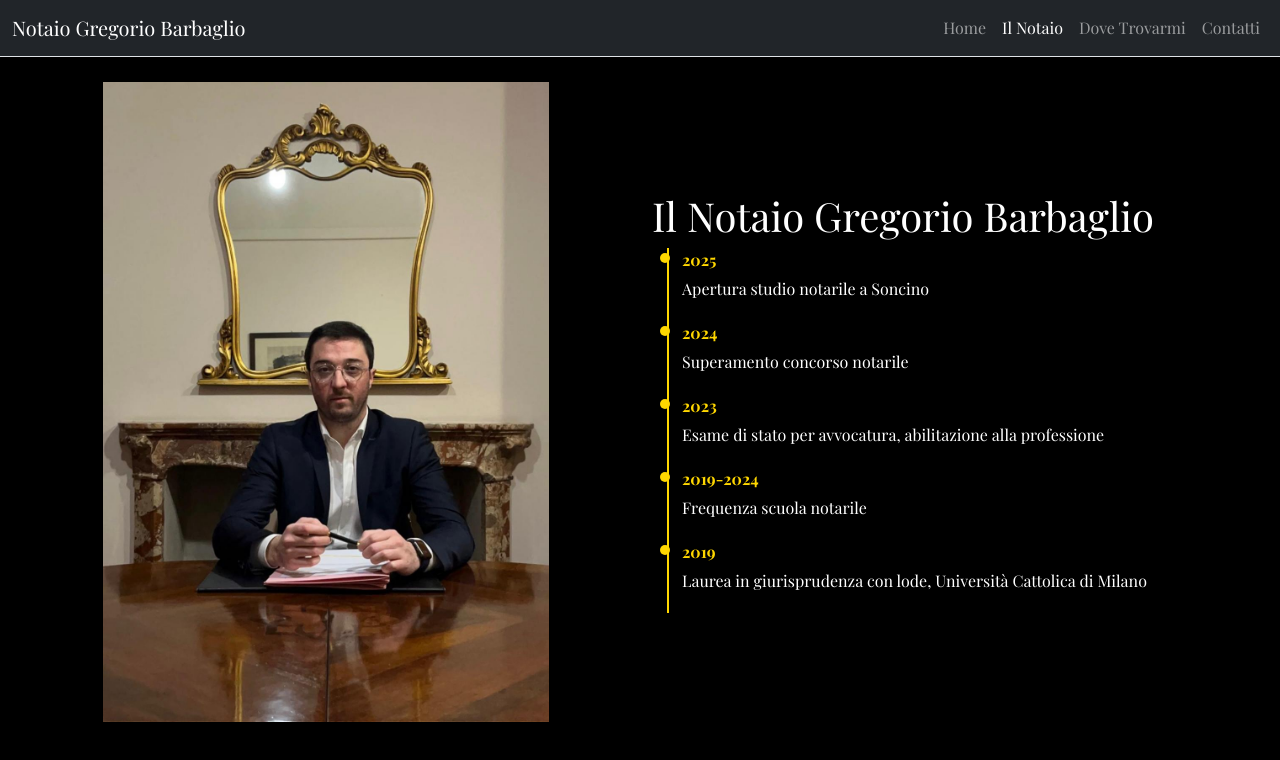
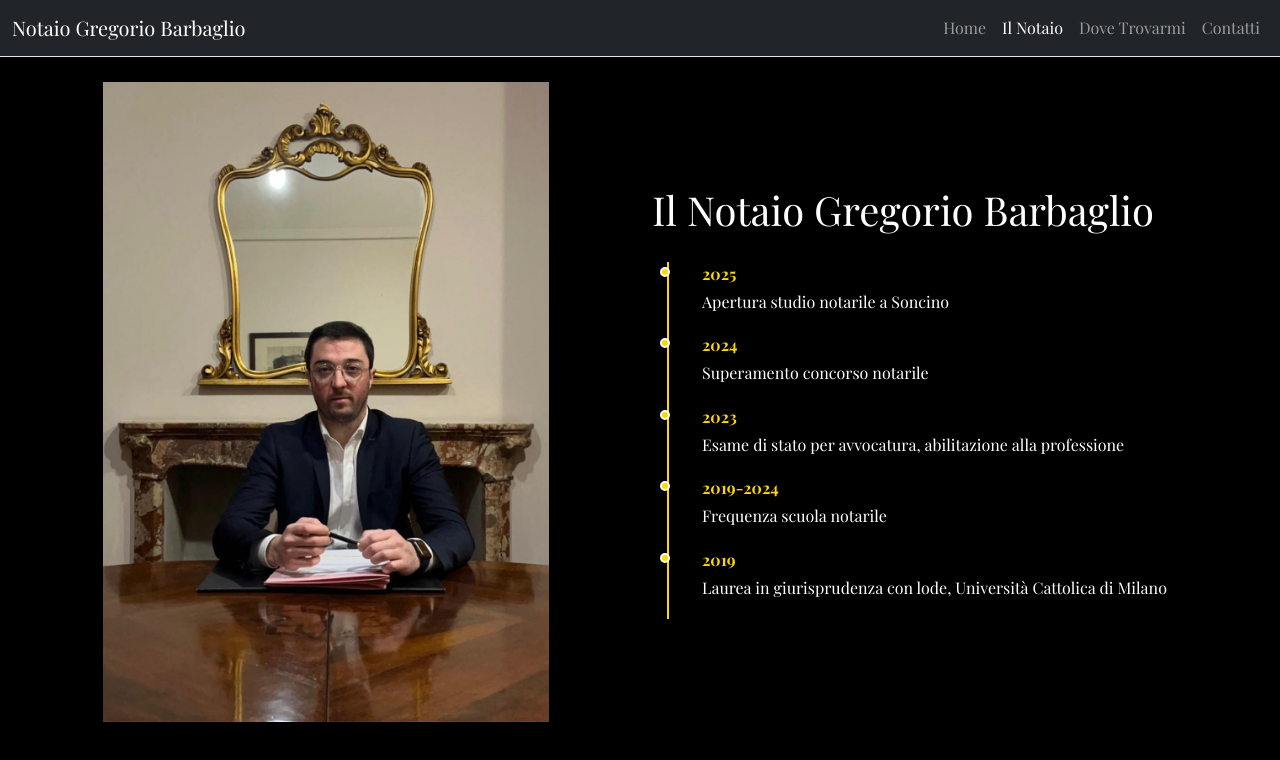
Before and after one commit to fbarbaglio/gbnot, an Angular app: page /notaio in a window 1280 px wide. Shown: the top 760 px of the page. Built offline with nearby package versions, Linux system fonts and the light colour scheme.

Commit message:
Improve timeline design with vertical line and circles

```diff
--- a/src/styles.css
+++ b/src/styles.css
@@ -49,3 +49,53 @@
     opacity: 1;
   }
 }
+
+/* Timeline styles */
+.timeline {
+  position: relative;
+  padding-left: 30px;
+  margin-top: 20px;
+}
+
+.timeline::before {
+  content: '';
+  position: absolute;
+  left: 15px;
+  top: 0;
+  bottom: 0;
+  width: 2px;
+  background: linear-gradient(to bottom, #CD853F, #CD853F);
+}
+
+.timeline-item {
+  position: relative;
+  margin-bottom: 30px;
+  padding-left: 20px;
+}
+
+.timeline-item::before {
+  content: '';
+  position: absolute;
+  left: -22px;
+  top: 5px;
+  width: 12px;
+  height: 12px;
+  border-radius: 50%;
+  background: #CD853F;
+  border: 2px solid white;
+}
+
+.timeline-item:last-child {
+  margin-bottom: 0;
+}
+
+.timeline-date {
+  font-weight: bold;
+  color: #CD853F;
+  margin-bottom: 5px;
+}
+
+.timeline-content {
+  color: white;
+  line-height: 1.4;
+}
```
